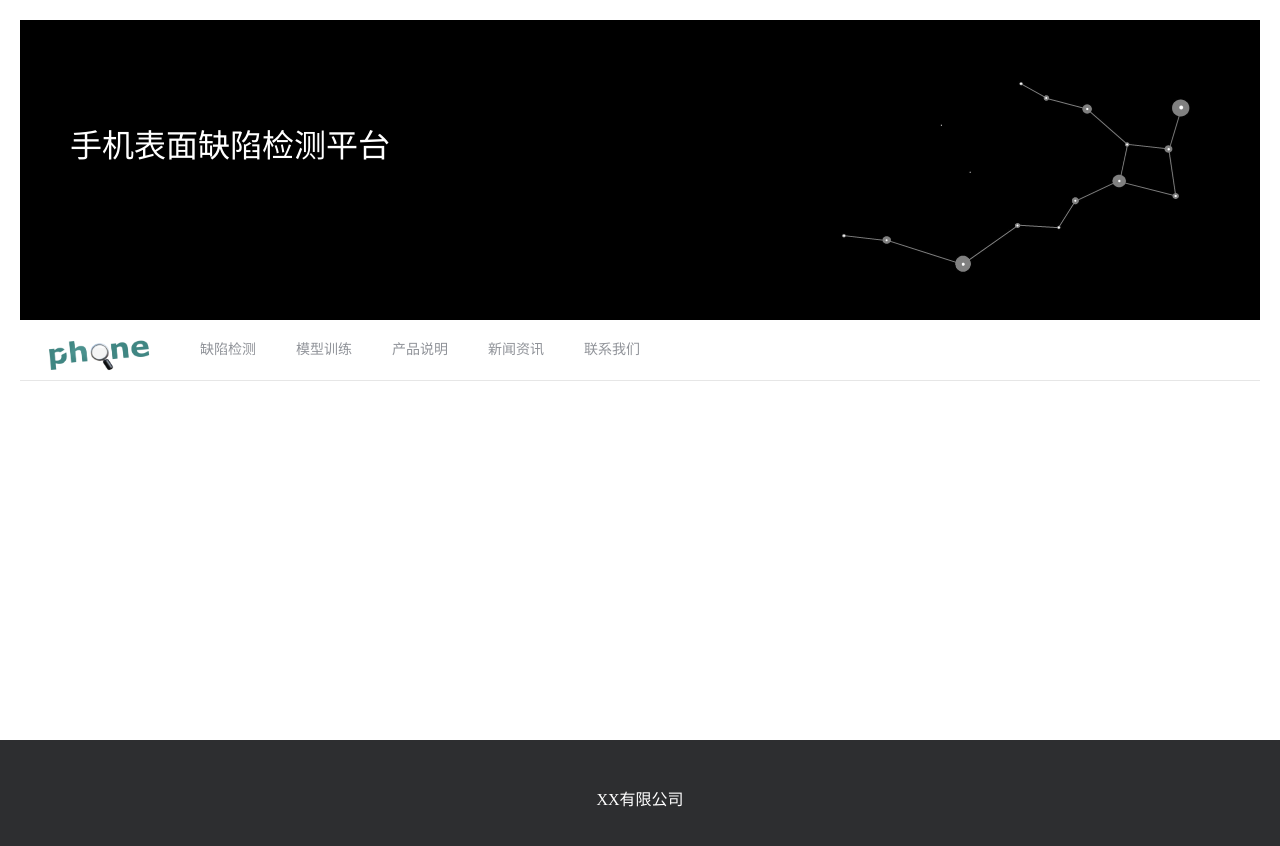
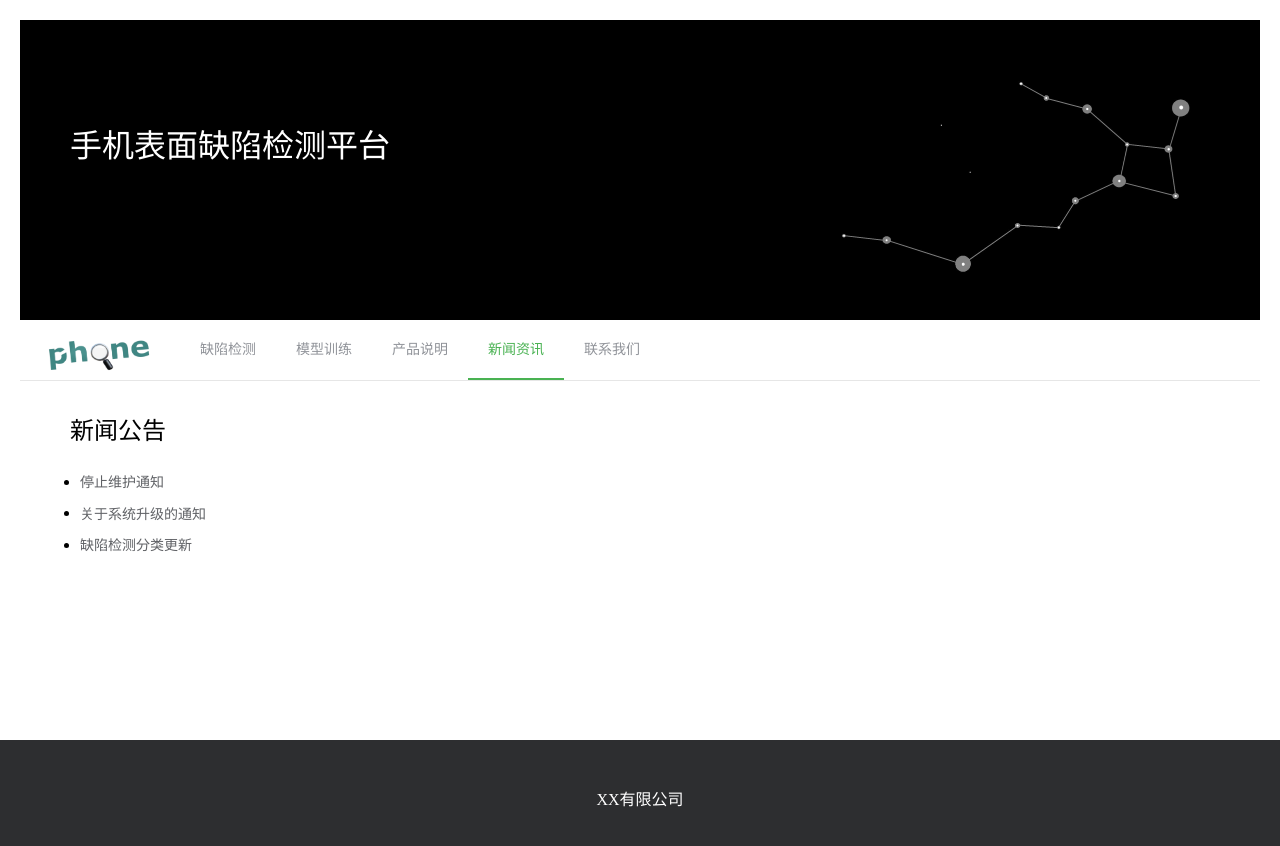
Before and after one commit to whugyt99/xxproject, a Vue app: page /components/NewsPage in a window 1280 px wide. Shown: the top 846 px of the page. Built offline with nearby package versions, Linux system fonts and the light colour scheme.

Commit message:
feat:新闻资讯

```diff
--- a/src/App.vue
+++ b/src/App.vue
@@ -44,7 +44,7 @@ export default {
         {name: '/', navItem: '缺陷检测'},
         {name: '/components/TrainingPage', navItem: '模型训练'},
         {name: '/components/Introduction', navItem: '产品说明'},
-        {name: '/components/PostMission', navItem: '新闻资讯'},
+        {name: '/components/NewsPage', navItem: '新闻资讯'},
         {name: '/components/ContactUs', navItem: '联系我们'},
       ],
     };
--- /dev/null
+++ b/src/components/NewsPage.vue
@@ -0,0 +1,30 @@
+<template>
+<div>
+<div class="header"style="height:70px;">
+<span style="font-size: x-large;color: black;margin:30px 0 0 50px;float:left">新闻公告</span>
+</div>
+<div class="content" style="margin-left:20px">
+<ul>
+<li style="line-height:30px;"><el-link :underline="false" href="newsInfo/N0624">停止维护通知</el-link></li>
+<li style="line-height:30px;"><el-link :underline="false" href="TrainingPage">关于系统升级的通知</el-link></li>
+<li style="line-height:30px;"><el-link :underline="false" href="TrainingPage">缺陷检测分类更新</el-link></li>
+</ul>
+</div>
+</div>
+</template>
+<script>
+export default {
+  name: 'NewsPage',
+  data () {
+  return {
+
+  }
+  }
+  }
+</script>
+<style scoped>
+.el-link:hover{
+color:rgb(73,178,82);
+  }
+
+</style>
--- a/src/components/TrainingPage.vue
+++ b/src/components/TrainingPage.vue
@@ -17,7 +17,10 @@ export default {
   name: 'TrainingPage',
   data () {
   return {
-  fileList: [{name: 'food.jpeg', url: 'https://fuss10.elemecdn.com/3/63/4e7f3a15429bfda99bce42a18cdd1jpeg.jpeg?imageMogr2/thumbnail/360x360/format/webp/quality/100'}, {name: 'food2.jpeg', url: 'https://fuss10.elemecdn.com/3/63/4e7f3a15429bfda99bce42a18cdd1jpeg.jpeg?imageMogr2/thumbnail/360x360/format/webp/quality/100'}]
+  fileList: [
+    {name: 'food.jpeg', url: 'https://fuss10.elemecdn.com/3/63/4e7f3a15429bfda99bce42a18cdd1jpeg.jpeg?imageMogr2/thumbnail/360x360/format/webp/quality/100'},
+  {name: 'food2.jpeg', url: 'https://fuss10.elemecdn.com/3/63/4e7f3a15429bfda99bce42a18cdd1jpeg.jpeg?imageMogr2/thumbnail/360x360/format/webp/quality/100'}
+  ]
   }
   },
   methods: {
--- /dev/null
+++ b/src/components/newsInfo/N0624.vue
@@ -0,0 +1,14 @@
+<template>
+<div>
+<div class="header"style="height:70px;">
+<span style="font-size: x-large;color: #303133;margin:30px 0 0 50px;float:left">停止维护通知</span>
+<span style="margin-top:40px;float:left;color:#909399">2020年6月24日</span>
+</div>
+<div class="content" style="margin-left:50px;margin-right:50px;">
+<el-divider></el-divider>
+<span style="color:#606266;">
+  哈哈哈哈哈哈哈哈哈哈哈哈哈哈哈哈哈哈哈哈哈哈哈哈哈哈哈哈哈哈哈哈哈哈哈哈哈哈哈哈哈哈哈哈哈哈哈哈哈哈哈哈哈哈哈哈哈哈哈哈哈哈哈哈哈哈哈哈哈哈哈哈哈哈哈哈哈哈哈哈哈哈哈哈哈哈哈哈哈哈哈哈哈哈哈哈哈哈哈哈哈哈哈哈哈哈哈哈哈哈哈哈哈哈哈哈哈哈哈哈哈哈哈哈哈哈
+</span>
+</div>
+</div>
+</template>
--- a/src/router/index.js
+++ b/src/router/index.js
@@ -3,8 +3,10 @@ import Router from 'vue-router'
 import HelloWorld from '../components/HelloWorld'
 import DefectDetectionPage from '../components/DefectDetectionPage'
 import TrainingPage from '../components/TrainingPage'
+import NewsPage from '../components/NewsPage'
 import Introduction from "../components/Introduction";
 import ContactUs from "../components/ContactUs";
+import N0624 from "../components/newsInfo/N0624";
 
 Vue.use(Router)
 
@@ -31,6 +33,11 @@ export default new Router({
           name: 'TrainingPage',
           component: TrainingPage
         },
+        {
+              path: '/components/NewsPage',
+              name: 'NewsPage',
+              component: NewsPage
+            },
     {
       path: '/components/Introduction',
       name: 'Introduction',
@@ -41,6 +48,11 @@ export default new Router({
       name: 'ContactUs',
       component: ContactUs
     },
+    {
+          path: '/components/newsInfo/N0624',
+          name: 'N0624',
+          component: N0624
+        },
 
   ]
 })
```
